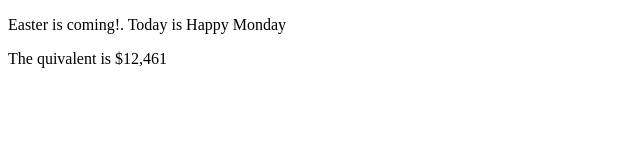
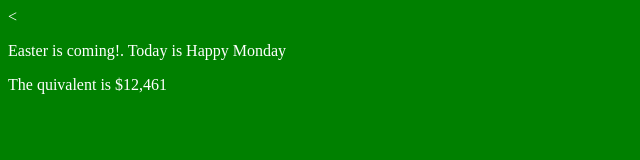
Before and after one commit to pead20/coursera-test, a plain HTML site: page index.html in a window 1280 px wide. Shown: the whole page, without its empty margins (0-640 px from the left). Drawn offline with Linux system fonts and the light colour scheme.

Commit message:
updateted index.html

```diff
--- a/index.html
+++ b/index.html
@@ -4,7 +4,8 @@
   <meta charset="UTF-8">
   <meta name="viewport" content="width=device-width, initial-scale=1.0">
   <meta http-equiv="X-UA-Compatible" content="ie=edge">
-  <title>Document</title>
+  <title>Cousera-test</title>
+  <<link rel="stylesheet" href="style.css">
 </head>
 <body>
   <p>Easter is coming!. Today is Happy Monday</p>
```
